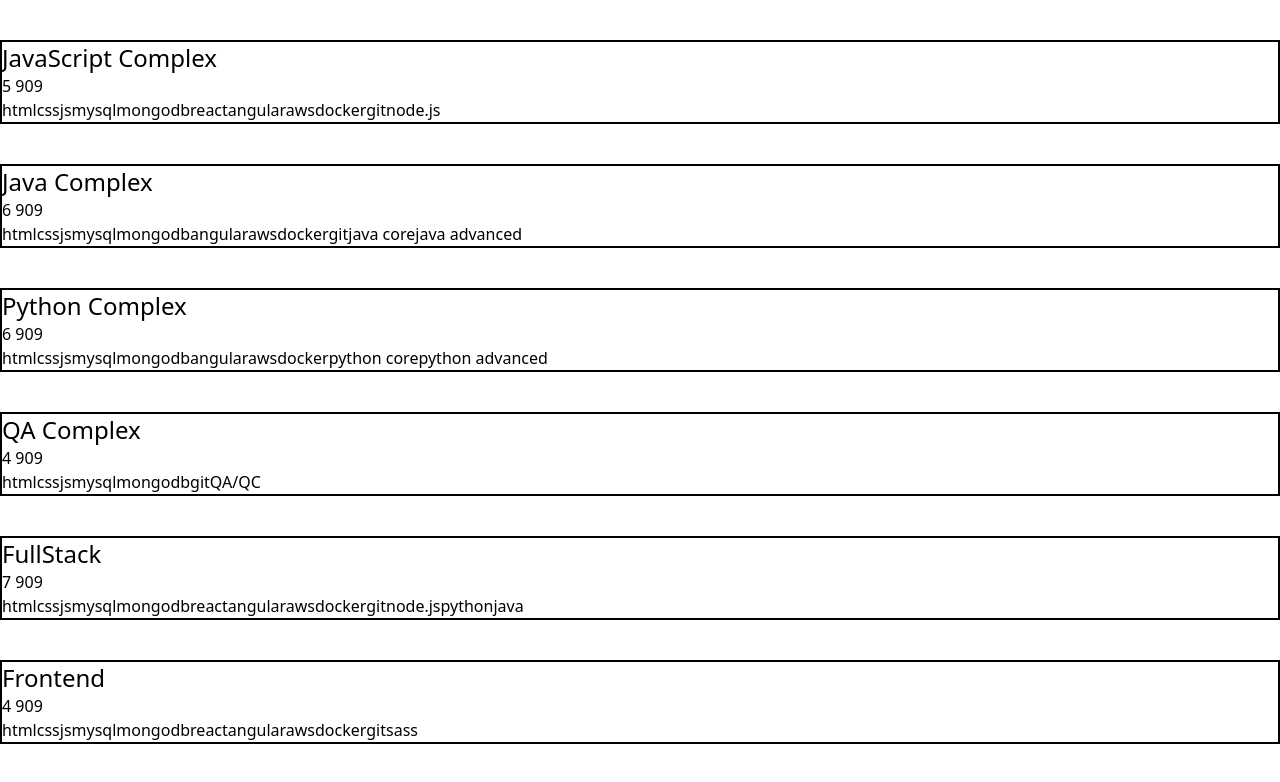
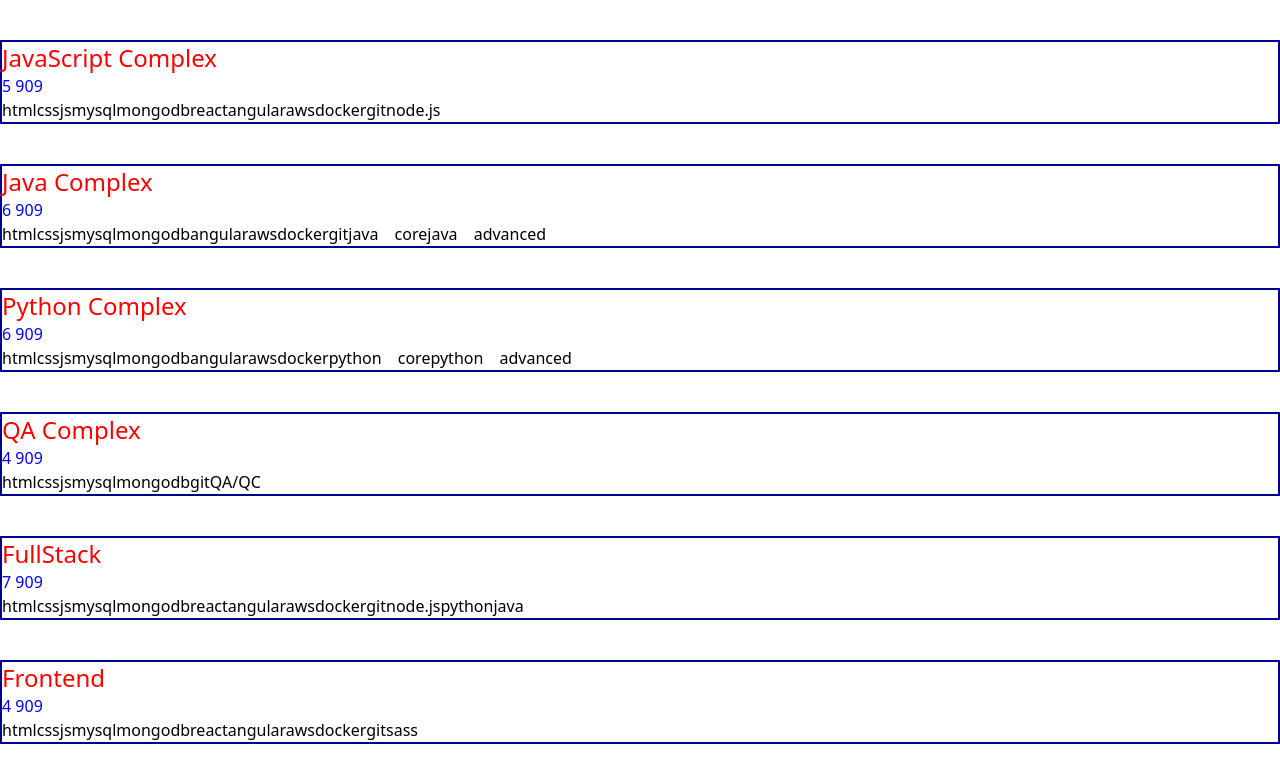
Before and after one commit to LavrekhaLucy/react, a React (Vite) app: page / in a window 1280 px wide. Shown: the top 782 px of the page. Built offline with nearby package versions, Linux system fonts and the light colour scheme.

Commit message:
hw1/task4

```diff
--- a/src/MyComponents/my-course/MyCourse.css
+++ b/src/MyComponents/my-course/MyCourse.css
@@ -1,6 +1,13 @@
-.h2{
-    color:red;
-}
-.li{
-    word-spacing: 12px;
-}
+   div{
+      border-color: darkblue;
+   }
+
+    h2{
+        color:red;
+    }
+    h3{
+        color: blue;
+    }
+    p{
+        word-spacing: 12px;
+    }
--- a/src/MyComponents/my-course/MyCourse.tsx
+++ b/src/MyComponents/my-course/MyCourse.tsx
@@ -1,5 +1,6 @@
 import {ICoursesArray} from "../../models/ICoursesArray.ts";
-import { FC, ReactNode} from "react";
+import {ReactNode, FC} from "react";
+import  "../my-course/MyCourse.css";
 
 interface MyCourseProps {
     item: ICoursesArray,
@@ -10,13 +11,8 @@ export const MyCourse: FC<MyCourseProps> = ({item,children}: MyCourseProps) => {
     return (
         <div className='my-10 border-2'>
             <h2 className='text-2xl'>{item.title}</h2>
-            <p>{item.monthDuration}  {item.hourDuration}</p>
-
-            <ul >
-                <li >{children}</li>
-            </ul>
-
-
+            <h3>{item.monthDuration}  {item.hourDuration}</h3>
+            <p >{children}</p>
 
         </div>
     );
--- a/src/MyComponents/my-courses/MyCourses.tsx
+++ b/src/MyComponents/my-courses/MyCourses.tsx
@@ -1,6 +1,6 @@
 import {coursesArray} from "../../data/coursesArray.ts";
 import {MyCourse} from "../my-course/MyCourse.tsx";
-import "../my-course/MyCourse.css"
+
 
 
 export const MyCourses = () => {
@@ -8,9 +8,9 @@ export const MyCourses = () => {
         <div>
 
                 {
-                    coursesArray.map((value) => <MyCourse key={value.title} item={value}>
-                      {value.modules}
-                    </MyCourse>)
+                    coursesArray.map((value,index) => <MyCourse key={index} item={value}>
+                        {value.modules}
+                        </MyCourse>)
                 }
         </div>
     );
```
